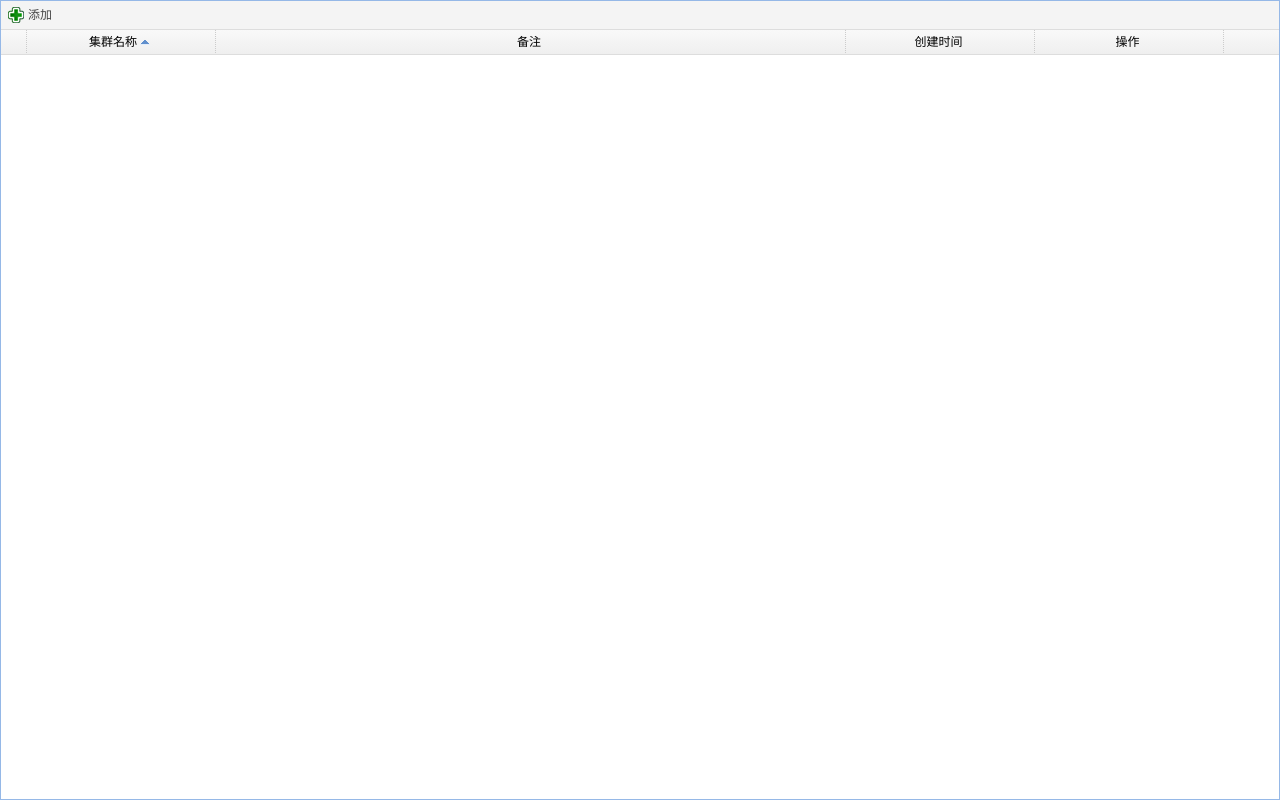
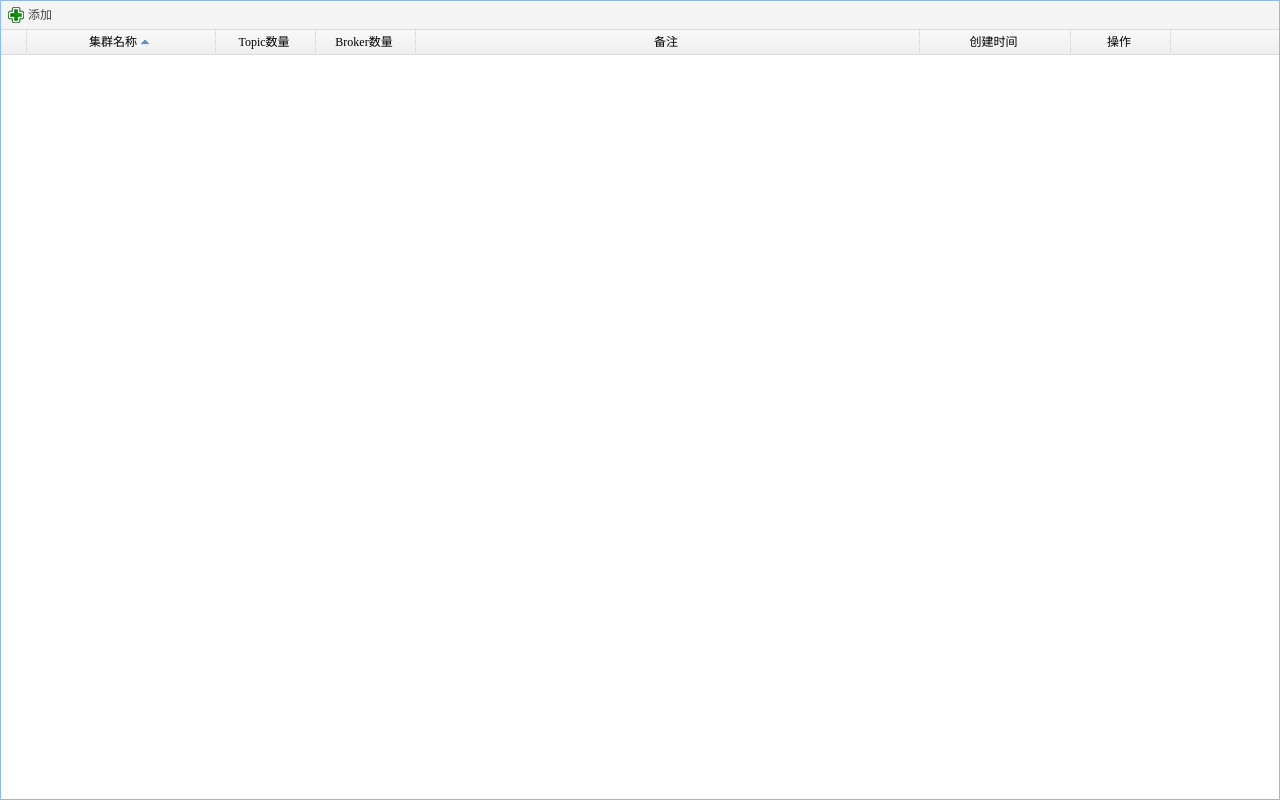
Before and after one commit to panda7240/kafkey, a Flask app: page /kafka/cluster/index in a window 1280 px wide. Run offline with Flask 2, Linux system fonts and the light colour scheme; the visitor is signed in with stand-in values (Sample User, id 1); data that the repository does not hold is empty; some libraries are stand-ins or nearby versions.

Commit message:
no message

```diff
--- a/app/main/controller/__init__.py
+++ b/app/main/controller/__init__.py
@@ -2,8 +2,6 @@
 from functools import wraps
 from flask import session, render_template
 import json
-
-
 
 
 def login_required(f):
--- a/app/main/controller/kafka_controller.py
+++ b/app/main/controller/kafka_controller.py
@@ -20,7 +20,13 @@ def index():
 @login_required
 def query_simple():
     query = Cluster.query.order_by(Cluster.name.asc())
-    return json_result(query.count(), query.all())
+    rows = [get_zk_info(c) for c in query.all()]
+    return json_result(query.count(), rows)
+
+
+def get_zk_info(cluster):
+    cluster.other_dict = {'topic_num': 5, 'broker_num': 3}
+    return cluster
 
 
 @kafka_blueprint.route('/cluster/add', methods=['POST', 'GET'])
--- a/app/main/model/__init__.py
+++ b/app/main/model/__init__.py
@@ -6,7 +6,11 @@ import json
 
 class BaseModel(object):
     def to_dict(self):
-        return {c.name: getattr(self, c.name, None) for c in self.__table__.columns}
+        cl = {c.name: getattr(self, c.name, None) for c in self.__table__.columns}
+        if self.other_dict is None:
+            return cl
+        else:
+            return dict(cl, **self.other_dict)
 
     def __repr__(self):
         return json.dumps(self.to_dict())
--- a/app/templates/cluster/index.html
+++ b/app/templates/cluster/index.html
@@ -17,9 +17,11 @@
     <thead>
     <tr>
         <th halign="center" field="name" width="15%" sortable="true">集群名称</th>
-        <th halign="center" field="remark" width="50%">备注</th>
-        <th halign="center" field="create_time" width="15%">创建时间</th>
-        <th halign="center" field="id" formatter="formatterButton" width="15%">操作</th>
+        <th halign="center" field="topic_num" width="8%">Topic数量</th>
+        <th halign="center" field="broker_num" width="8%">Broker数量</th>
+        <th halign="center" field="remark" width="40%">备注</th>
+        <th halign="center" field="create_time" width="12%">创建时间</th>
+        <th halign="center" field="id" formatter="formatterButton" width="8%">操作</th>
     </tr>
     </thead>
 </table>
```
